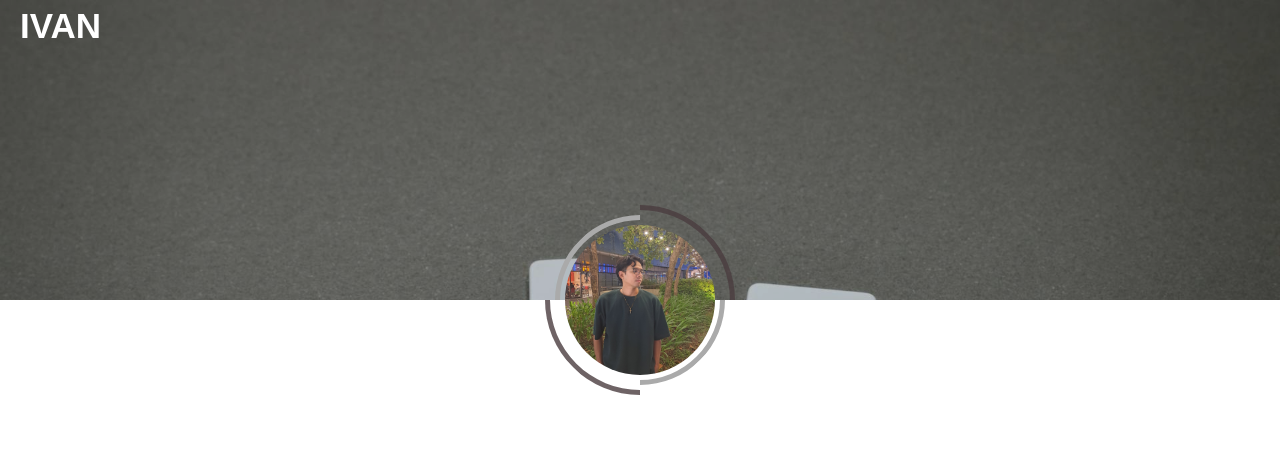
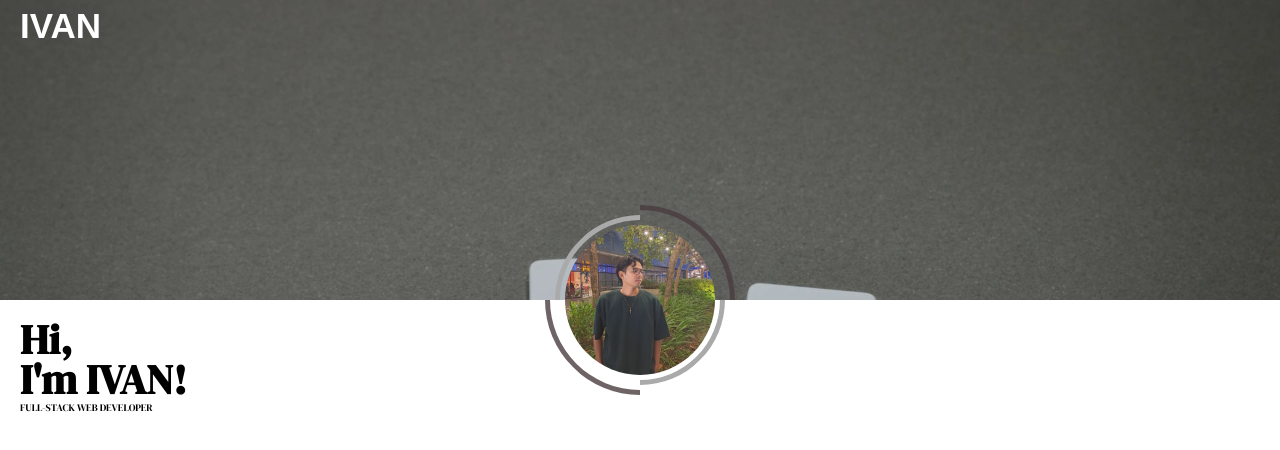
Before and after one commit to ivan-mangulabnan/mini-portfolio, a website built with webpack: page src/index.html in a window 1280 px wide. Built offline with nearby package versions, Linux system fonts and the light colour scheme; a web font is replaced by a local one.

Commit message:
Add: header and headings

```diff
--- a/src/index.html
+++ b/src/index.html
@@ -16,6 +16,10 @@
           <img src="./assets/images/ivan-square.jpg" alt="this website's developer">
         </div>
       </div>
+      <header>
+        <h1>Hi, <span>I'm IVAN!</span></h1>
+        <p>FULL-STACK WEB DEVELOPER</p>
+      </header>
     </div>
   </div>
 </body>
```
